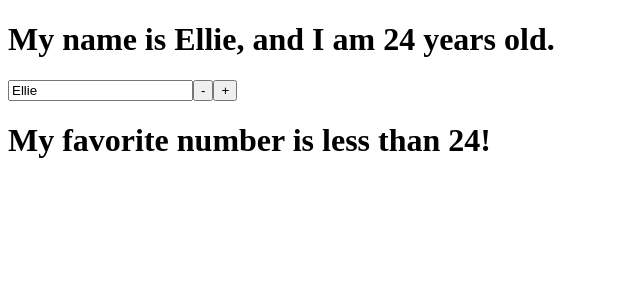
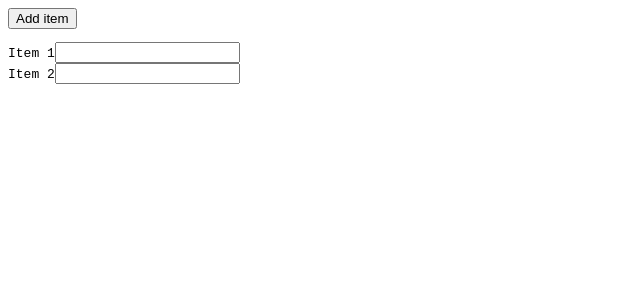
Before and after one commit to ellewright/CourseCareers-React-Unit, a React (Vite) app: page / in a window 1280 px wide. Shown: the top 300 px of the page, without its empty margins (0-640 px from the left). Built offline with nearby package versions, Linux system fonts and the light colour scheme.

Commit message:
Add RenderingLists.jsx

```diff
--- a/src/App.jsx
+++ b/src/App.jsx
@@ -13,13 +13,14 @@
 import ClassComponentLifecycleMethods from "./components/ComponentLifecycle/ClassComponentLifecycleMethods"
 import DataFetchFromAPI from "./components/ComponentLifecycle/DataFetchFromAPI"
 import ConditionalRendering from "./components/AdvancedComponents/ConditionalRendering"
+import RenderingLists from "./components/AdvancedComponents/RenderingLists"
 // import user from './user.json'
 // import './styles.css'
 // import img from './img.jpg'
 
 function App() {
   return (
-    <ConditionalRendering />
+    <RenderingLists />
   )
 }
 
--- /dev/null
+++ b/src/components/AdvancedComponents/RenderingLists.jsx
@@ -0,0 +1,29 @@
+import { useState } from "react"
+
+export default function RenderingLists() {
+    const [items, setItems] = useState([
+        { id: crypto.randomUUID(), name: "Item 1" },
+        { id: crypto.randomUUID(), name: "Item 2" }
+    ])
+
+    function addItem() {
+        setItems(currentItems => {
+            return [{ id: crypto.randomUUID(), name: "New item" }, ...currentItems]
+        })
+    }
+
+    return (
+        <div>
+            <button onClick={addItem}>Add item</button>
+            <pre>{items.map(item => {
+                return (
+                    <div key={item.id}>
+                        {item.name}
+                        <input type="text" />
+                    </div>
+                )
+            })}
+            </pre>
+        </div>
+    )
+}
```
